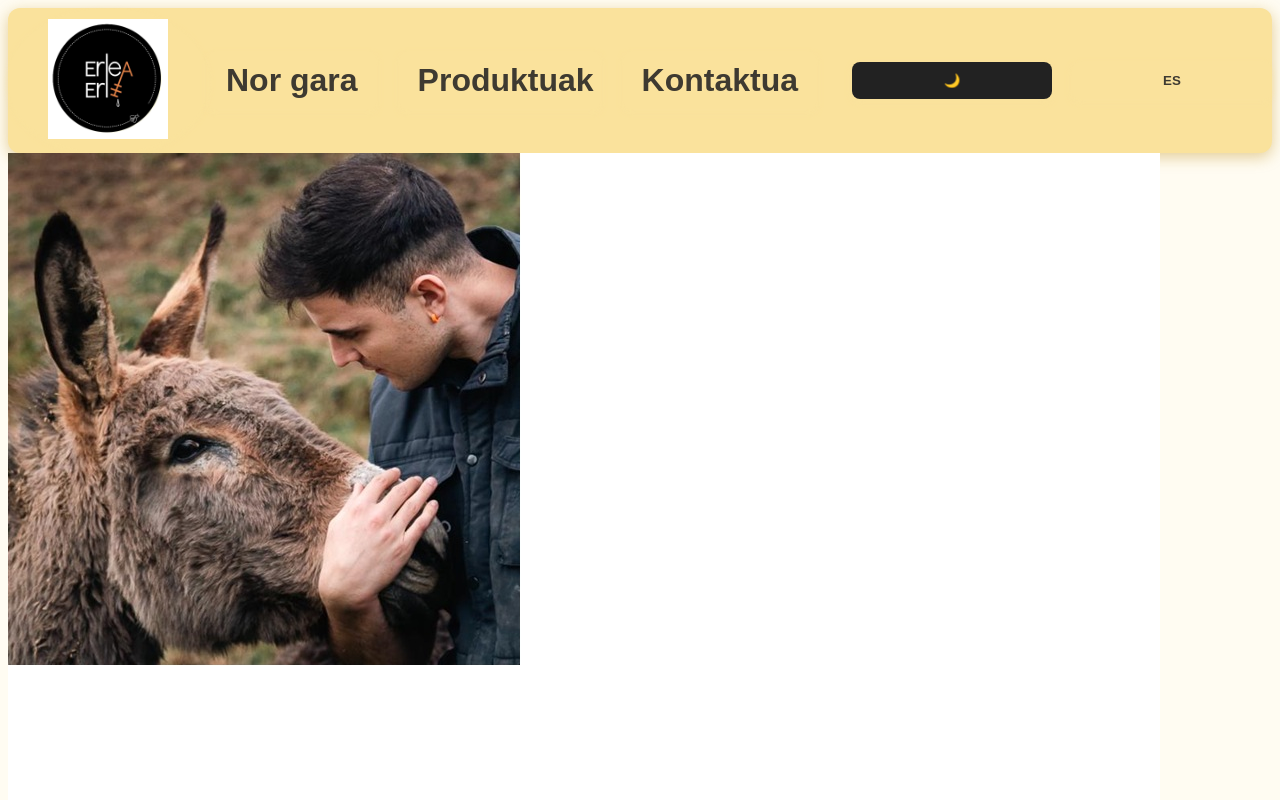
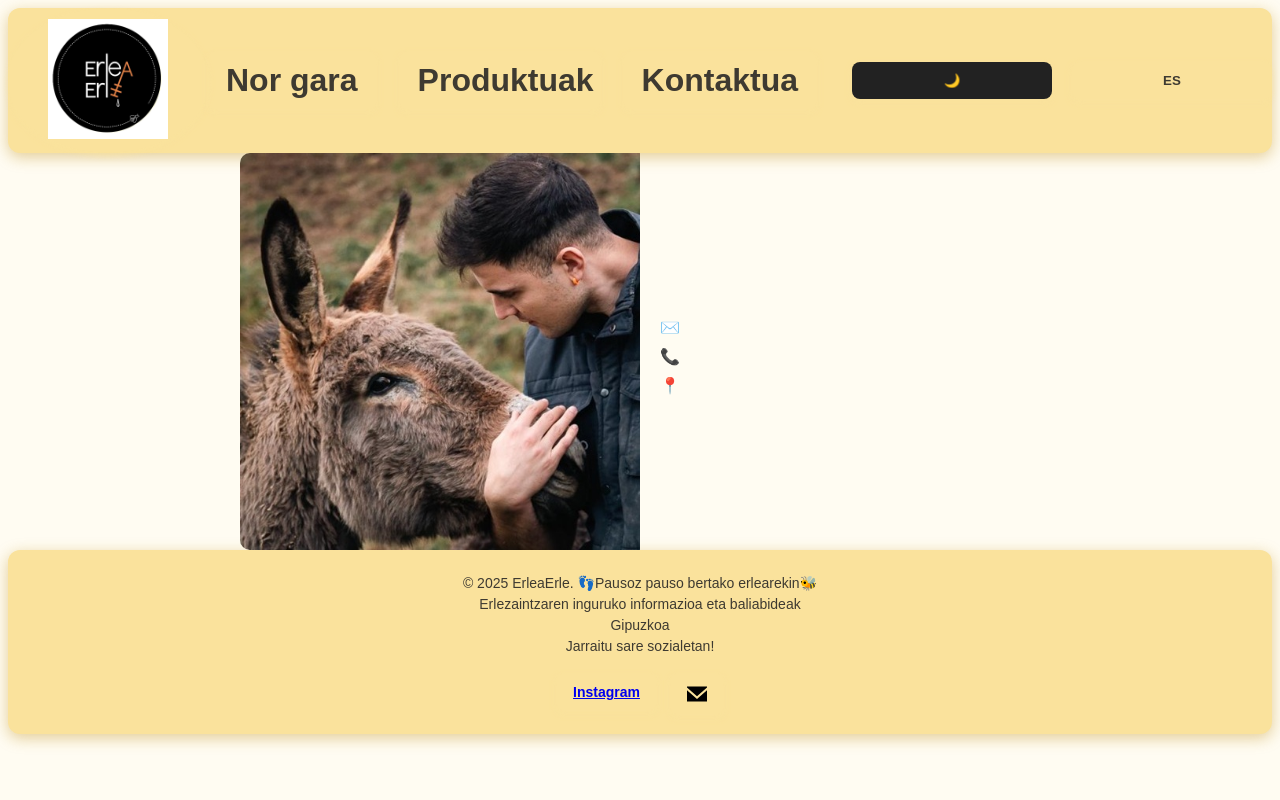
Before and after one commit to BenMurua/Honey_webpage, a React (Vite) app: page /#/ in a window 1280 px wide. Both pictures are taken after a click on the button "Kontaktua". Shown: the top 800 px of the page. Built offline with nearby package versions, Linux system fonts and the light colour scheme.

Commit message:
Visual improvement Contact page and ContactCard component

```diff
--- /dev/null
+++ b/src/components/ContactCard/ContactCard.css
@@ -0,0 +1,44 @@
+.contact-card {
+  display: flex;
+  width: 100%;
+  max-width: 800px;
+  margin: 0 auto;
+  background: transparent;
+  border-radius: 10px;
+  overflow: hidden;
+}
+
+.contact-image-container {
+  flex: 0 0 50%;       /* Ocupa la mitad */
+}
+
+.contact-image {
+  width: 100%;
+  height: auto;
+  object-fit: cover;
+  display: block;
+}
+
+.contact-info {
+  flex: 0 0 50%;       /* Ocupa la otra mitad */
+  padding: 20px;
+  background: transparent;
+  display: flex;
+  flex-direction: column;
+  justify-content: center;
+}
+
+.contact-info p {
+  margin: 5px 0;
+}
+
+/* Responsive: apilar en móviles */
+@media (max-width: 600px) {
+  .contact-card {
+    flex-direction: column;
+  }
+  .contact-image-container,
+  .contact-info {
+    flex: 0 0 100%;
+  }
+}
--- a/src/components/ContactCard/ContactCard.jsx
+++ b/src/components/ContactCard/ContactCard.jsx
@@ -1,12 +1,16 @@
+import "./ContactCard.css";
+
 const ContactCard = ({ image, text, email, phone, address }) => {
   return (
     <div className="contact-card">
-      <img src={image} alt="Contact" className="contact-image" />
+      <div className="contact-image-container">
+        <img src={image} alt="Contact" className="contact-image" />
+      </div>
       <div className="contact-info">
-        <p className="contact-text">{text}</p>
-        <p className="contact-email">Email: {email}</p>
-        <p className="contact-phone">Phone: {phone}</p>
-        <p className="contact-address">Address: {address}</p>
+        {<p className="contact-text">{text}</p>}
+        {<p className="contact-email">✉️ {email}</p>}
+        {<p className="contact-phone">📞 {phone}</p>}
+        {<p className="contact-address">📍 {address}</p>}
       </div>
     </div>
   );
```
Also changed, not shown: src/assets/Asier.jpg.
